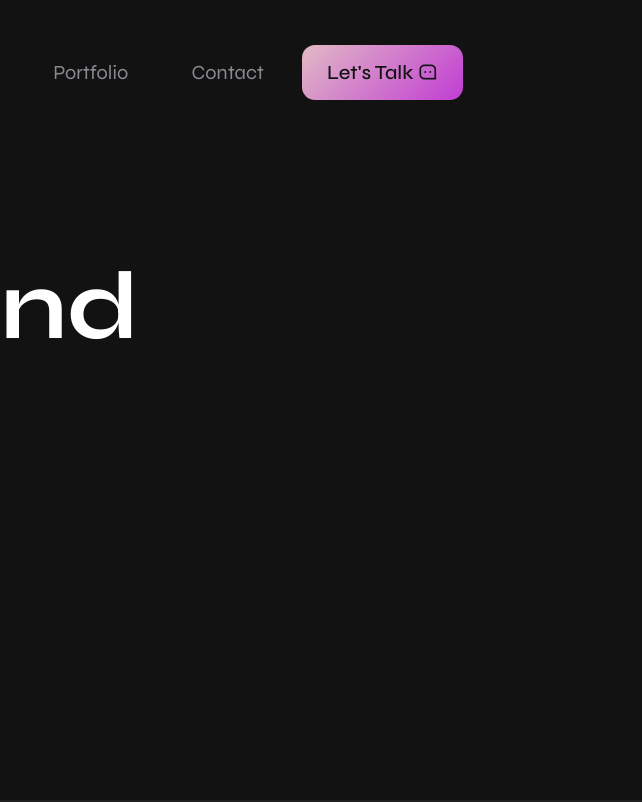
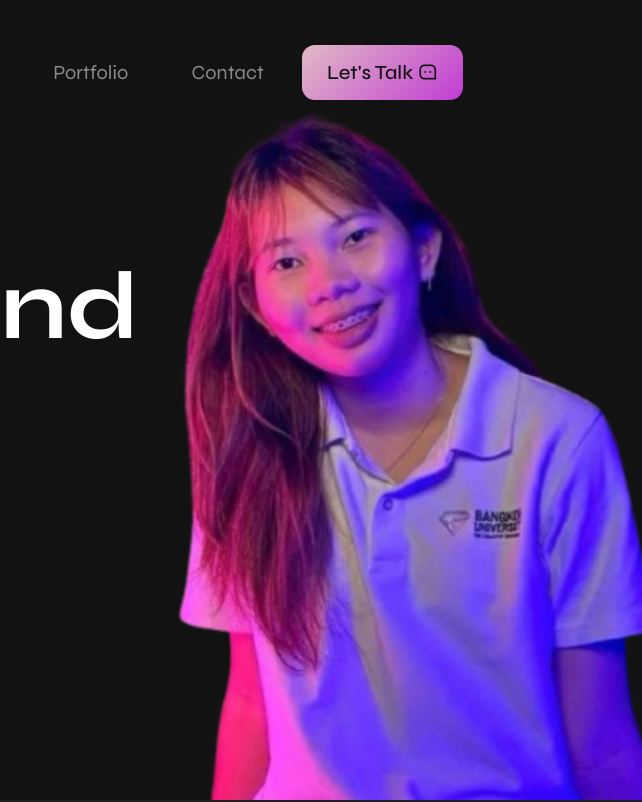
Before and after one commit to NXMMINT/NXMMINT.github.io, a plain HTML site: page index.html in a window 1280 px wide. Shown: the top 802 px of the page, 638-1280 px from the left. Drawn offline with nearby package versions, Linux system fonts and the light colour scheme.

Commit message:
style.css

```diff
--- a/style.css
+++ b/style.css
@@ -96,7 +96,7 @@ section {
 .home {
     height: 100vh;
     width: 100%;
-    background: url(img/img/bgme.png);
+    background: url(img/bgme.png);
     background-size: cover;
     background-position: center;
     display: flex;
```
